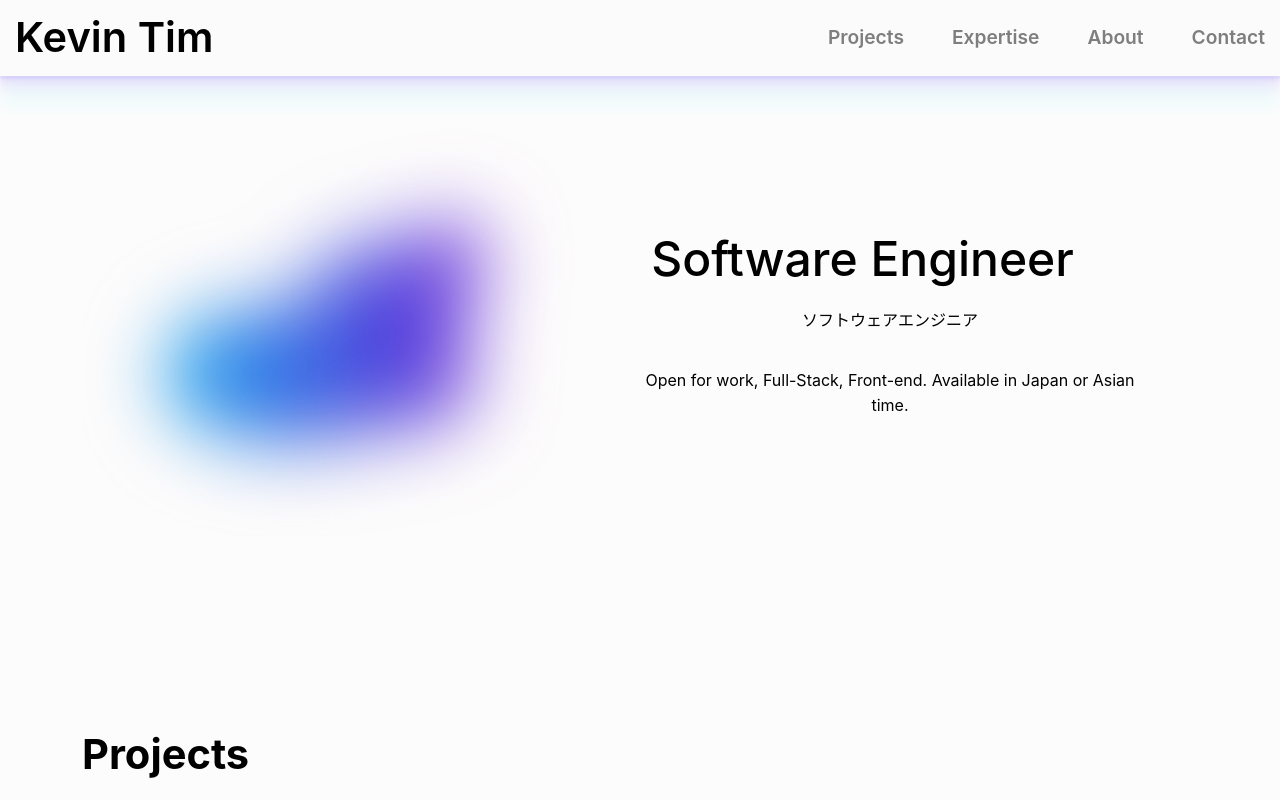
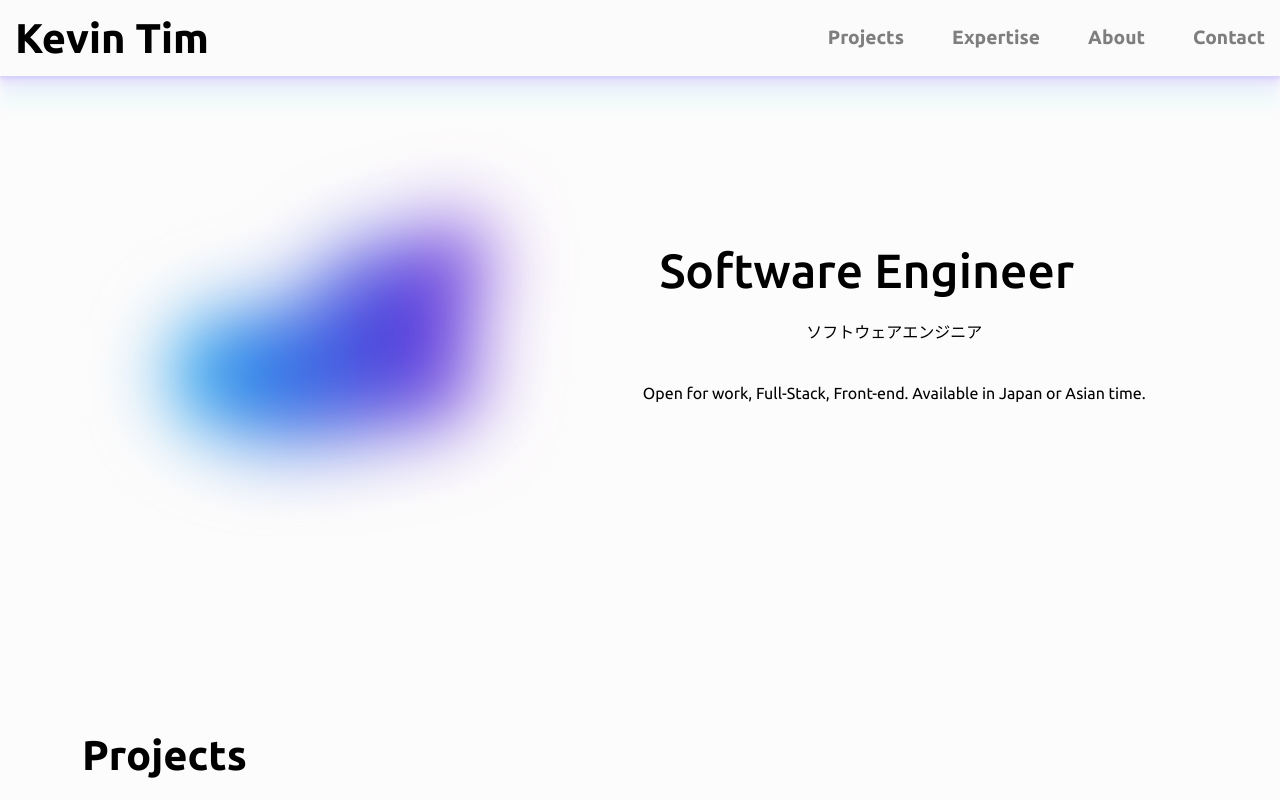
Before and after one commit to mylordkaz/portfolio, a React (Vite) app: page / in a window 1280 px wide. Shown: the top 800 px of the page. Built offline with nearby package versions, Linux system fonts and the light colour scheme; a web font is replaced by a local one.

Commit message:
change font

```diff
--- a/src/App.css
+++ b/src/App.css
@@ -6,7 +6,7 @@
   padding: 2rem;
   text-align: center;
   background-color: #fdfcfc;
-  font-family: Inter;
+  font-family: 'Ubuntu', sans-serif;
 }
 
 @media screen and (min-width: 768px) {
```
